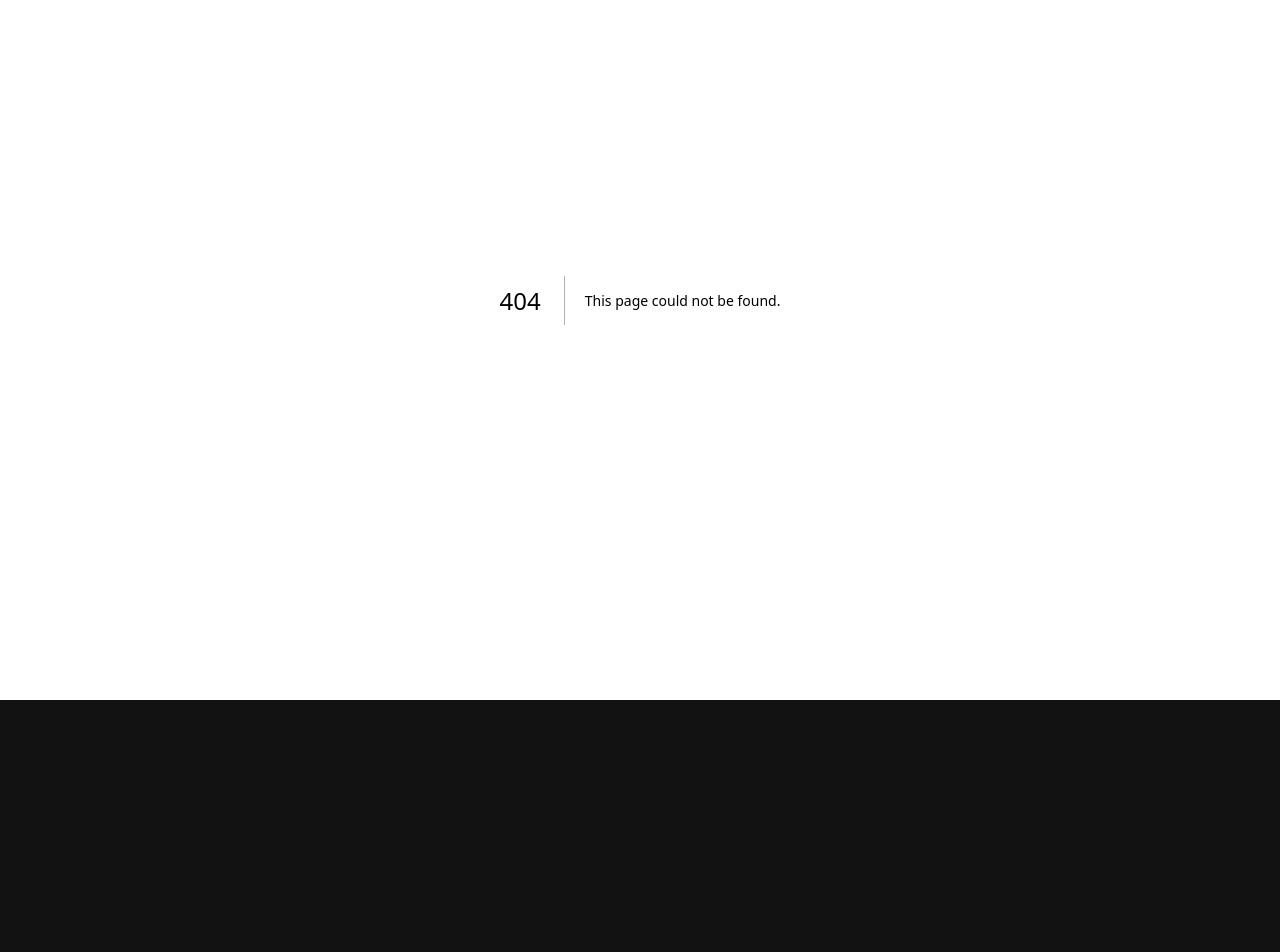
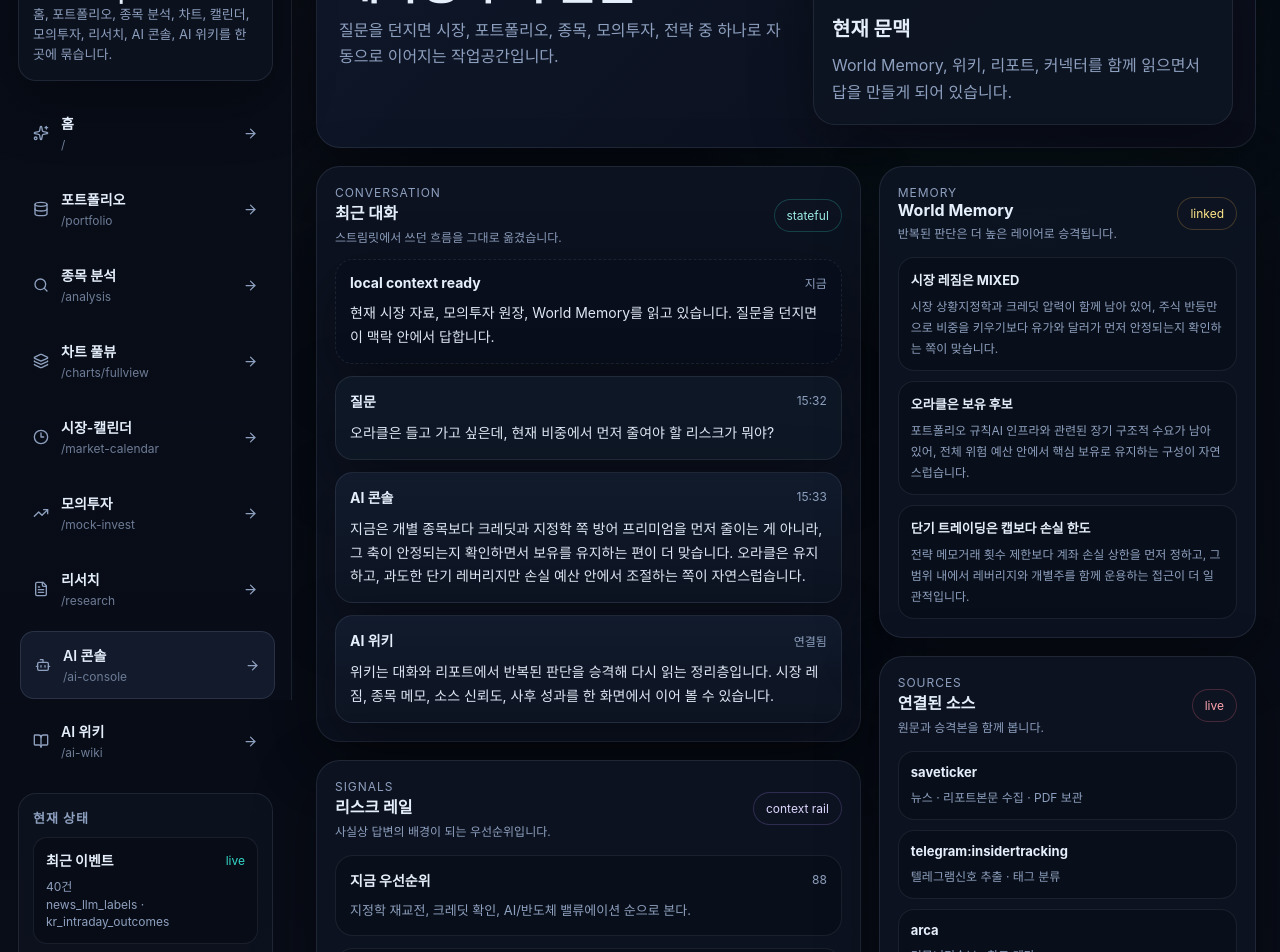
Before and after one commit to yoobinkim541/stock-report, a Next.js app: page /ai-console in a window 1280 px wide. Before the commit this address had no page. Shown: the part 100-1052 px from the top of the page. Before the commit the page ends 800 px from the top, so only its background shows below. Built offline with nearby package versions, Linux system fonts and the light colour scheme.

Commit message:
add) AI 콘솔 페이지를 React 라우트로 추가

```diff
--- /dev/null
+++ b/src/app/ai-console/page.tsx
@@ -0,0 +1,113 @@
+import { AppShell } from '../../components/app-shell';
+import { memoryItems, messages, reportHighlights, sourceCards } from '../../lib/site-data';
+
+export default function AiConsolePage() {
+  return (
+    <AppShell>
+      <section className="hero">
+        <div className="hero-grid">
+          <div className="hero-copy">
+            <div className="panel-kicker">ai console</div>
+            <h3>대화형 투자 콘솔</h3>
+            <p>질문을 던지면 시장, 포트폴리오, 종목, 모의투자, 전략 중 하나로 자동으로 이어지는 작업공간입니다.</p>
+          </div>
+          <div className="report-card">
+            <div className="report-status">chat-first</div>
+            <h5>현재 문맥</h5>
+            <p>World Memory, 위키, 리포트, 커넥터를 함께 읽으면서 답을 만들게 되어 있습니다.</p>
+          </div>
+        </div>
+      </section>
+
+      <section className="main-grid">
+        <div className="stack">
+          <section className="panel">
+            <div className="panel-header">
+              <div>
+                <div className="panel-kicker">conversation</div>
+                <h4>최근 대화</h4>
+                <p>스트림릿에서 쓰던 흐름을 그대로 옮겼습니다.</p>
+              </div>
+              <span className="status-chip teal">stateful</span>
+            </div>
+            <div className="chat-feed">
+              {messages.map((message) => (
+                <article key={`${message.role}-${message.time}`} className={`message ${message.role}`}>
+                  <div className="message-head">
+                    <strong>{message.title}</strong>
+                    <span>{message.time}</span>
+                  </div>
+                  <p>{message.content}</p>
+                </article>
+              ))}
+            </div>
+          </section>
+
+          <section className="panel">
+            <div className="panel-header">
+              <div>
+                <div className="panel-kicker">signals</div>
+                <h4>리스크 레일</h4>
+                <p>사실상 답변의 배경이 되는 우선순위입니다.</p>
+              </div>
+              <span className="status-chip violet">context rail</span>
+            </div>
+            <div className="report-highlights">
+              {reportHighlights.map((item) => (
+                <div key={item.title} className="highlight">
+                  <div className="highlight-top">
+                    <strong>{item.title}</strong>
+                    <span>{item.score}</span>
+                  </div>
+                  <p>{item.body}</p>
+                </div>
+              ))}
+            </div>
+          </section>
+        </div>
+
+        <div className="subgrid">
+          <section className="panel">
+            <div className="panel-header">
+              <div>
+                <div className="panel-kicker">memory</div>
+                <h4>World Memory</h4>
+                <p>반복된 판단은 더 높은 레이어로 승격됩니다.</p>
+              </div>
+              <span className="status-chip amber">linked</span>
+            </div>
+            <div className="detail-list">
+              {memoryItems.map((item) => (
+                <div key={item.title} className="detail-item">
+                  <strong>{item.title}</strong>
+                  <span>{item.kind}</span>
+                  <span>{item.detail}</span>
+                </div>
+              ))}
+            </div>
+          </section>
+
+          <section className="panel">
+            <div className="panel-header">
+              <div>
+                <div className="panel-kicker">sources</div>
+                <h4>연결된 소스</h4>
+                <p>원문과 승격본을 함께 봅니다.</p>
+              </div>
+              <span className="status-chip rose">live</span>
+            </div>
+            <div className="detail-list">
+              {sourceCards.map((source) => (
+                <div key={source.name} className="detail-item">
+                  <strong>{source.name}</strong>
+                  <span>{source.kind}</span>
+                  <span>{source.status}</span>
+                </div>
+              ))}
+            </div>
+          </section>
+        </div>
+      </section>
+    </AppShell>
+  );
+}
```
